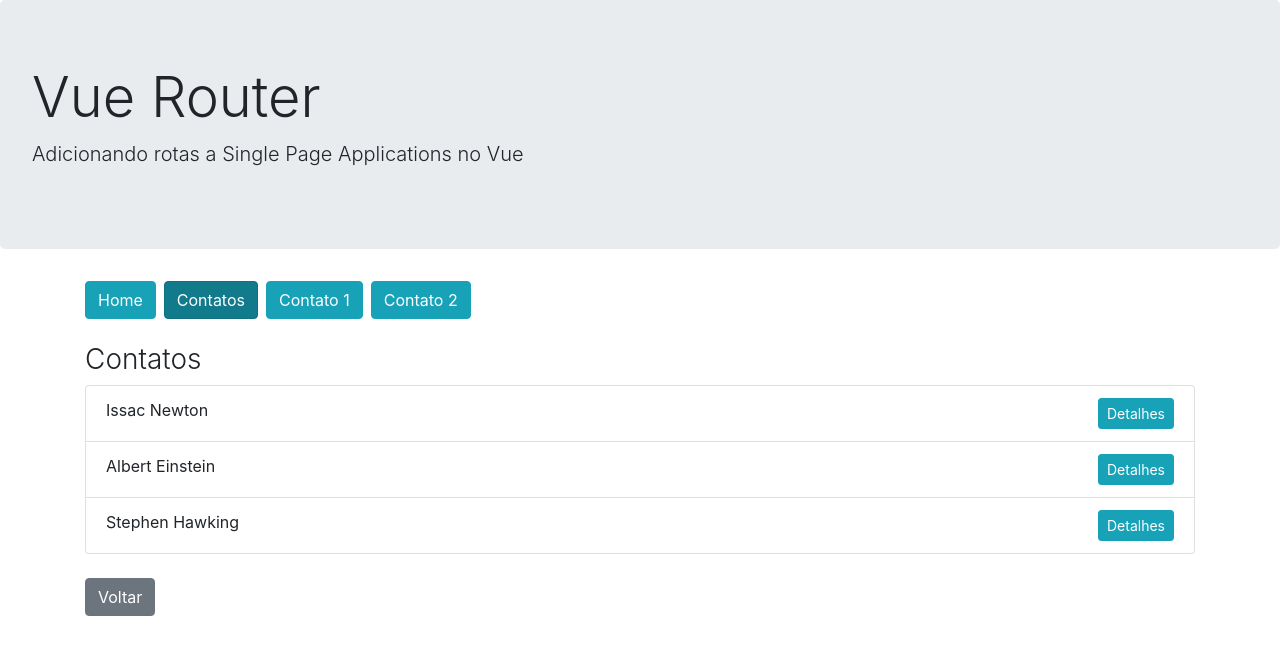
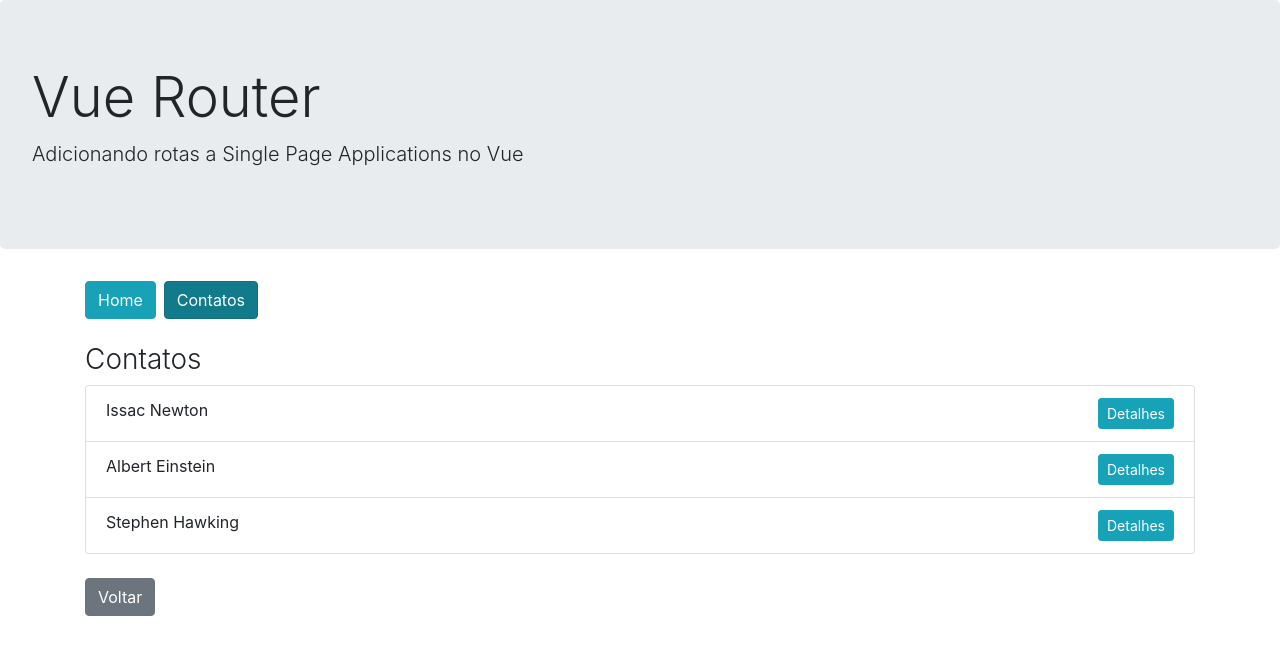
Before and after one commit to italo-brenner/vue-rotas, a Vue app: page /contatos in a window 1280 px wide. Shown: the top 654 px of the page. Built offline with nearby package versions, Linux system fonts and the light colour scheme; the HTML template or start-up script is replaced by a standard one.

Commit message:
Trabalhando com rotas aninhadas

```diff
--- a/src/App.vue
+++ b/src/App.vue
@@ -21,19 +21,6 @@
 
         Contatos
       </router-link>
-      <router-link
-        :to="{ path: '/contatos/1' }"
-        class="btn btn-info mb-4 mr-2">
-
-        Contato 1
-      </router-link>
-
-      <router-link
-        :to="{ path: '/contatos/2' }"
-        class="btn btn-info mb-4 mr-2">
-
-        Contato 2
-      </router-link>
 
       <router-view></router-view>
 
--- a/src/views/contatos/Contatos.vue
+++ b/src/views/contatos/Contatos.vue
@@ -1,5 +1,8 @@
 <template>
-  <ContatosLista />
+  <div>
+    <ContatosLista />
+    <router-view></router-view>
+  </div>
 </template>
 
 <script>
```
Also changed, not shown: src/router.js (+7 -2 lines).
